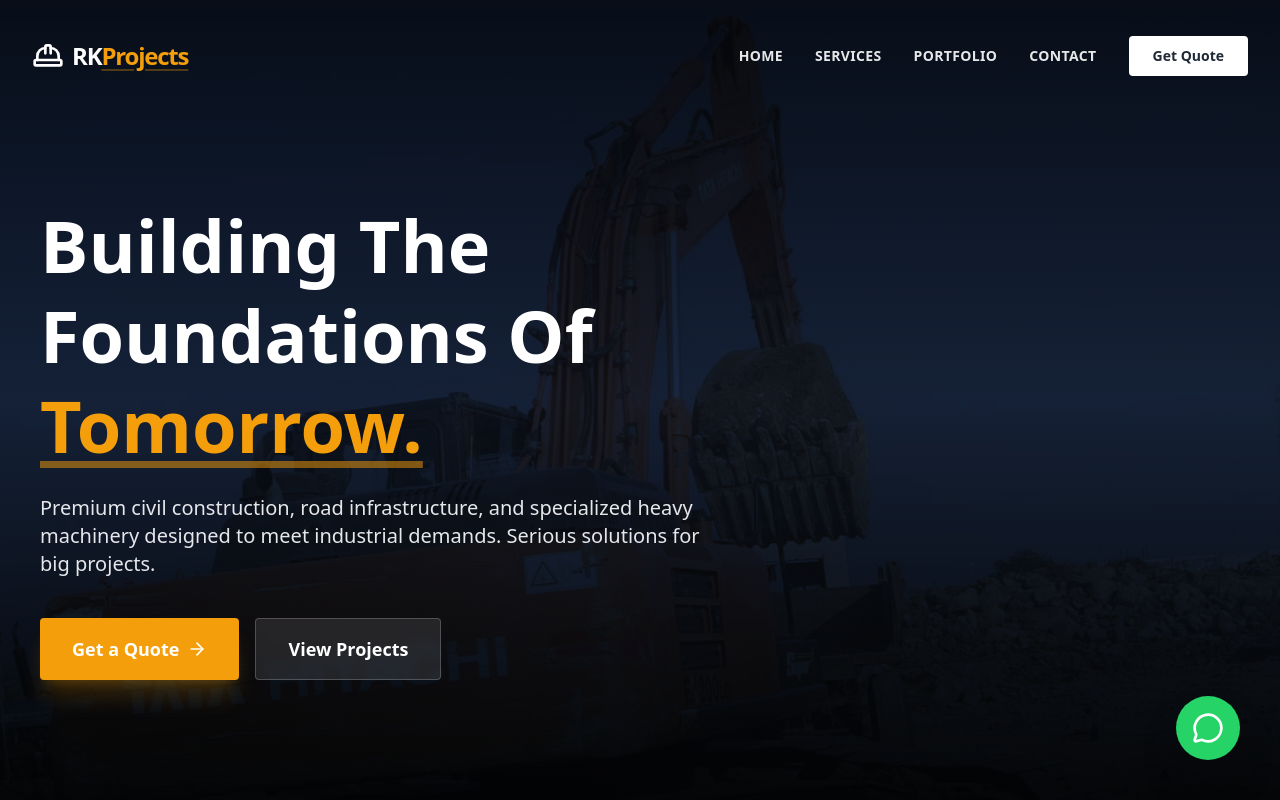
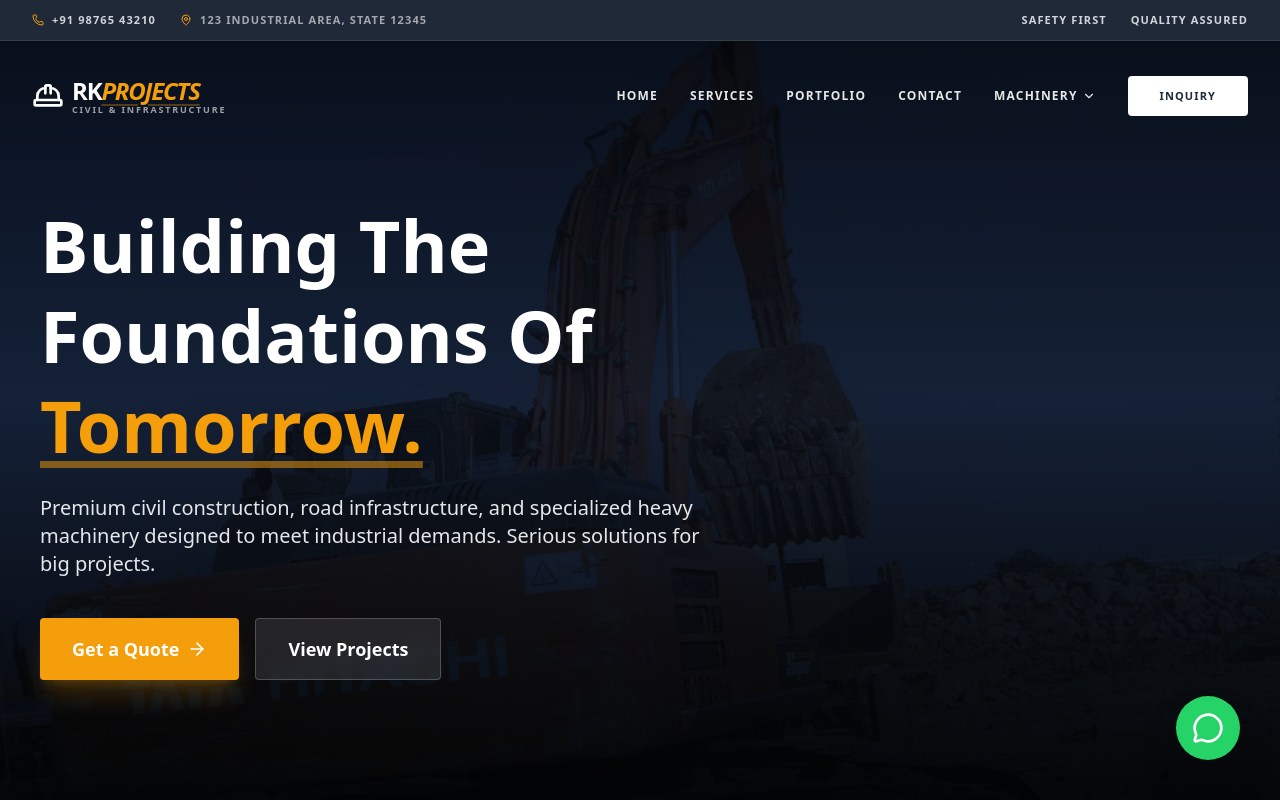
Before and after one commit to mahesh123-pro/rkprojects, a Next.js app: page / in a window 1280 px wide. Shown: the top 800 px of the page. Built offline with nearby package versions, Linux system fonts and the light colour scheme.

Commit message:
Upgrade header with professional top-bar, machinery dropdown, and refined branding

```diff
--- a/src/components/Navbar.tsx
+++ b/src/components/Navbar.tsx
@@ -3,7 +3,7 @@
 import { useState, useEffect } from 'react';
 import Link from 'next/link';
 import { motion, AnimatePresence } from 'framer-motion';
-import { Menu, X, HardHat } from 'lucide-react';
+import { Menu, X, HardHat, Phone, MapPin, ChevronDown } from 'lucide-react';
 import { usePathname } from 'next/navigation';
 
 export default function Navbar() {
@@ -28,20 +28,44 @@ export default function Navbar() {
   ];
 
   return (
+    <>
+      {/* Top Bar - Hidden on scroll or mobile */}
+      <div
+        className={`fixed w-full z-[101] top-0 transition-transform duration-500 hidden md:flex bg-primary border-b border-white/10 ${
+          scrolled || !isHome ? "-translate-y-full" : "translate-y-0"
+        }`}
+      >
+        <div className="max-w-7xl mx-auto px-8 w-full h-10 flex justify-between items-center text-[11px] font-bold tracking-widest text-gray-300 uppercase">
+          <div className="flex gap-6">
+            <span className="flex items-center gap-2"><Phone size={12} className="text-accent"/> +91 98765 43210</span>
+            <span className="flex items-center gap-2 text-white/60"><MapPin size={12} className="text-accent"/> 123 Industrial Area, State 12345</span>
+          </div>
+          <div className="flex gap-6">
+            <span className="hover:text-accent cursor-pointer transition-colors">Safety First</span>
+            <span className="hover:text-accent cursor-pointer transition-colors">Quality Assured</span>
+          </div>
+        </div>
+      </div>
+
       <nav
-      className={`fixed w-full z-[100] top-0 transition-all duration-500 ${
+        className={`fixed w-full z-[100] transition-all duration-500 ${
           scrolled || !isHome || isOpen
-          ? "bg-white/95 backdrop-blur-md shadow-sm border-b border-gray-100 py-0"
-          : "bg-transparent py-4 text-white"
+            ? "bg-white/95 backdrop-blur-md shadow-sm border-b border-gray-100 py-0 top-0"
+            : "bg-transparent py-4 text-white md:top-10"
         }`}
       >
         <div className="max-w-7xl mx-auto px-4 sm:px-6 lg:px-8">
           <div className="flex justify-between items-center h-20">
             <Link href="/" className="flex items-center space-x-2">
               <HardHat className={`h-8 w-8 transition-colors ${scrolled || !isHome || isOpen ? "text-accent" : "text-white"}`} />
-            <span className={`font-bold text-2xl tracking-tighter transition-colors ${scrolled || !isHome || isOpen ? "text-primary" : "text-white"}`}>
-              RK<span className="text-accent underline decoration-accent/30 underline-offset-4">Projects</span>
+              <div className="flex flex-col -space-y-1">
+                <span className={`font-black text-2xl tracking-tighter transition-colors ${scrolled || !isHome || isOpen ? "text-primary" : "text-white"}`}>
+                  RK<span className="text-accent italic underline decoration-accent/30 underline-offset-4">PROJECTS</span>
                 </span>
+                <span className={`text-[9px] font-bold tracking-[0.2em] transition-colors ${scrolled || !isHome || isOpen ? "text-gray-400" : "text-white/60"}`}>
+                  CIVIL & INFRASTRUCTURE
+                </span>
+              </div>
             </Link>
 
             {/* Desktop Nav */}
@@ -50,7 +74,7 @@ export default function Navbar() {
                 <Link
                   key={link.name}
                   href={link.path}
-                className={`text-sm font-bold tracking-wide transition-colors duration-200 uppercase ${
+                  className={`text-xs font-bold tracking-widest transition-colors duration-200 uppercase ${
                     scrolled || !isHome || isOpen
                       ? (pathname === link.path ? 'text-accent' : 'text-dark-gray hover:text-accent')
                       : 'text-white/90 hover:text-white'
@@ -59,15 +83,37 @@ export default function Navbar() {
                   {link.name}
                 </Link>
               ))}
+
+              <div className="relative group">
+                <button className={`text-xs font-bold tracking-widest uppercase flex items-center gap-1 ${
+                  scrolled || !isHome || isOpen ? "text-dark-gray hover:text-accent" : "text-white/90 hover:text-white"
+                }`}>
+                  Machinery <ChevronDown size={14} className="group-hover:rotate-180 transition-transform"/>
+                </button>
+                <div className="absolute top-full right-0 pt-4 opacity-0 invisible group-hover:opacity-100 group-hover:visible transition-all duration-300">
+                  <div className="bg-white shadow-2xl rounded-xl border border-gray-100 p-4 w-56 grid gap-2">
+                    {['Thresher', 'Shredder', 'Chaff Cutter', 'Rotavator'].map((m) => (
+                      <Link
+                        key={m}
+                        href={`/services/${m.toLowerCase().replace(' ', '-')}`}
+                        className="text-[11px] font-bold text-gray-600 hover:text-accent p-2 hover:bg-gray-50 rounded transition-all"
+                      >
+                        {m}
+                      </Link>
+                    ))}
+                  </div>
+                </div>
+              </div>
+
               <Link
                 href="/contact"
-              className={`px-6 py-2.5 rounded text-sm font-bold transition-all duration-300 ${
+                className={`px-8 py-3 rounded text-[11px] font-black tracking-widest uppercase transition-all duration-300 ${
                   scrolled || !isHome || isOpen
                     ? "bg-accent hover:bg-accent-hover text-white shadow-lg shadow-accent/20"
                     : "bg-white text-primary hover:bg-accent hover:text-white"
                 }`}
               >
-              Get Quote
+                Inquiry
               </Link>
             </div>
 
@@ -92,30 +138,46 @@ export default function Navbar() {
               exit={{ opacity: 0, height: 0 }}
               className="md:hidden bg-white border-b border-gray-100 overflow-hidden"
             >
-            <div className="px-4 pt-2 pb-6 flex flex-col space-y-4">
+              <div className="px-6 pt-4 pb-10 flex flex-col space-y-4">
                 {navLinks.map((link) => (
                   <Link
                     key={link.name}
                     href={link.path}
                     onClick={() => setIsOpen(false)}
-                  className={`block text-lg font-medium py-2 ${
-                    pathname === link.path ? 'text-accent' : 'text-dark-gray'
+                    className={`block text-lg font-bold uppercase transition-colors ${
+                      pathname === link.path ? 'text-accent' : 'text-primary'
                     }`}
                   >
                     {link.name}
                   </Link>
                 ))}
+                <div className="pt-4 border-t border-gray-100">
+                  <p className="text-[10px] font-bold text-gray-400 mb-4 tracking-widest uppercase">Our Machinery</p>
+                  <div className="grid grid-cols-2 gap-4">
+                    {['Thresher', 'Shredder', 'Chaff Cutter', 'Rotavator'].map((m) => (
+                      <Link
+                        key={m}
+                        href={`/services/${m.toLowerCase().replace(' ', '-')}`}
+                        onClick={() => setIsOpen(false)}
+                        className="text-sm font-bold text-gray-700 hover:text-accent"
+                      >
+                        {m}
+                      </Link>
+                    ))}
+                  </div>
+                </div>
                 <Link
                   href="/contact"
                   onClick={() => setIsOpen(false)}
-                className="bg-accent text-white text-center py-3 rounded font-bold mt-4"
+                  className="bg-accent text-white text-center py-4 rounded font-black tracking-widest uppercase mt-6"
                 >
-                Get a Quote
+                  Send Inquiry
                 </Link>
               </div>
             </motion.div>
           )}
         </AnimatePresence>
       </nav>
+    </>
   );
 }
```
Lines whose indentation alone changed are shown as unchanged.
